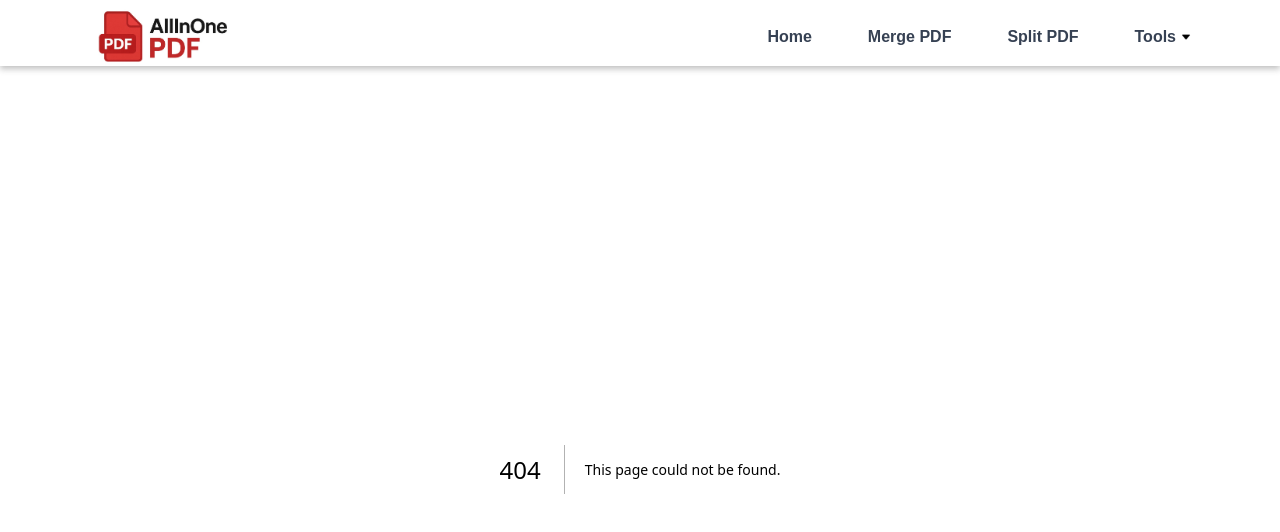
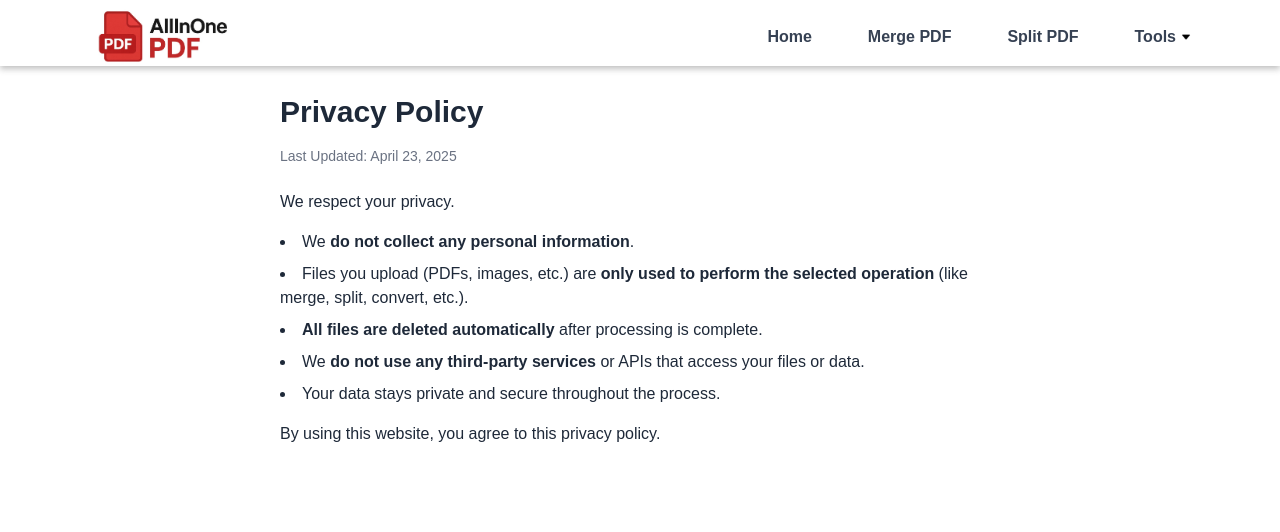
Before and after one commit to Prasadbarhate8080/pdf-tools-frontend, a Next.js app: page /privacy in a window 1280 px wide. Before the commit this address had no page. Shown: the top 532 px of the page. Built offline with nearby package versions, Linux system fonts and the light colour scheme.

Commit message:
updated footer

```diff
--- a/src/app/about/page.js
+++ b/src/app/about/page.js
@@ -53,15 +53,7 @@ const Page = () => {
         </p>
       </section>
 
-      <section>
-        <h2 className="text-2xl font-semibold mb-4 text-orange-600">📬 Contact Us</h2>
-        <p className="text-gray-700">
-          For any feedback, issues, or business inquiries, feel free to reach out:
-        </p>
-        <ul className="list-disc list-inside text-gray-700 mt-2 space-y-1">
-          <li>📧 Email: 2005prasadbarhate@gmail.com</li>
-        </ul>
-      </section>
+
     </div>
   );
 };
--- /dev/null
+++ b/src/app/contact/page.js
@@ -0,0 +1,17 @@
+import React from 'react';
+
+const Contact = () => {
+  return (
+    <div className="max-w-2xl mx-auto p-6 text-gray-800 text-center">
+      <h1 className="text-3xl font-bold mb-4">Contact</h1>
+      <p className="text-lg">
+        We currently do not offer direct contact or support through this website.
+      </p>
+      <p className="mt-4 text-gray-600">
+        If you have feedback or face any issues, please stay tuned – support options may be added in the future.
+      </p>
+    </div>
+  );
+};
+
+export default Contact;
--- a/src/app/page.js
+++ b/src/app/page.js
@@ -124,7 +124,7 @@ function Home() {
                     className="text-[14px] leading-[16px]
                 text-[#777] mt-3"
                   >
-                    Convert the pdf from JPG to PDF
+                    Create the PDF from Images
                   </p>
                 </div>
               </Link>
--- /dev/null
+++ b/src/app/privacy/page.js
@@ -0,0 +1,29 @@
+import React from 'react';
+
+const PrivacyPolicy = () => {
+  return (
+    <div className="max-w-3xl mx-auto p-6 text-gray-800">
+      <h1 className="text-3xl font-bold mb-4">Privacy Policy</h1>
+      <p className="text-sm text-gray-500 mb-6">Last Updated: April 23, 2025</p>
+
+      <p className="mb-4">
+        We respect your privacy.
+      </p>
+
+      <ul className="list-disc list-inside space-y-2 mb-4">
+        <li>We <strong>do not collect any personal information</strong>.</li>
+        <li>Files you upload (PDFs, images, etc.) are <strong>only used to perform the selected operation</strong> (like merge, split, convert, etc.).</li>
+        <li><strong>All files are deleted automatically</strong> after processing is complete.</li>
+        <li>We <strong>do not use any third-party services</strong> or APIs that access your files or data.</li>
+        <li>Your data stays private and secure throughout the process.</li>
+      </ul>
+
+
+      <p>
+        By using this website, you agree to this privacy policy.
+      </p>
+    </div>
+  );
+};
+
+export default PrivacyPolicy;
--- a/src/components/Footer.jsx
+++ b/src/components/Footer.jsx
@@ -25,15 +25,15 @@ function Footer() {
         {/* Quick Links */}
         <div className="flex flex-col flex-1 w-fit">
           <h3 className="text-lg font-semibold text-[#1E293B] mb-3 w-fit">Quick Links</h3>
-          <Link href="/privacy" className="hover:text-[#F59E0B] w-fit mb-1 transition">Privacy Policy</Link>
-          <Link href="/contact" className="hover:text-[#F59E0B] w-fit mb-1 transition">Contact</Link>
-          <Link href="/about" className="hover:text-[#F59E0B] w-fit mb-1 transition">About Us</Link>
+          <Link href="/privacy" className="hover:text-[#3B82F6] w-fit mb-1 transition">Privacy Policy</Link>
+          <Link href="/contact" className="hover:text-[#3B82F6] w-fit mb-1 transition">Contact</Link>
+          <Link href="/about" className="hover:text-[#3B82F6] w-fit mb-1 transition">About Us</Link>
         </div>
 
         {/* Contact Info / Socials */}
         <div className="flex flex-col  flex-1 min-w-[200px]">
           <h3 className="text-lg font-semibold text-[#1E293B] mb-3">Get in Touch</h3>
-          <p className="text-sm mb-2">📧 support@yourdomain.com</p>
+          {/* <p className="text-sm mb-2">📧 support@yourdomain.com</p> */}
           <div className="flex gap-4">
             <a href="#" className="hover:text-[#3B82F6] transition">Twitter</a>
             <a href="#" className="hover:text-[#6366F1] transition">LinkedIn</a>
--- a/src/components/Header.jsx
+++ b/src/components/Header.jsx
@@ -132,7 +132,7 @@ function Header() {
           </div>
           <div
             ref={hamBurgerMenu}
-            className="absolute z-10 lg:block hidden right-0 top-20"
+            className="absolute z-10 lg:hidden! hidden right-0 top-20"
           >
             <ul className=" flex gap-8 py-2 bg-white px-8 shadow flex-col text-gray-700 list-none text-md font-semibold  h-full ">
               <Link href={"/merge_pdf"}>
```
